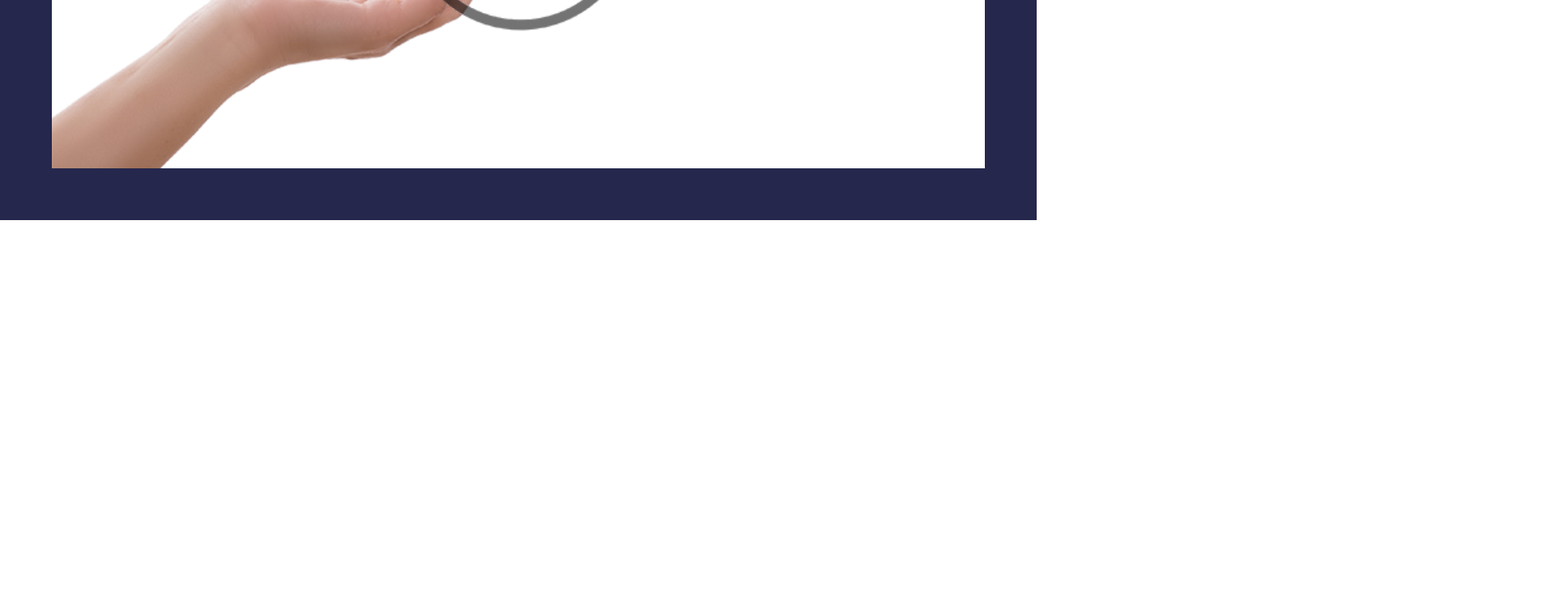
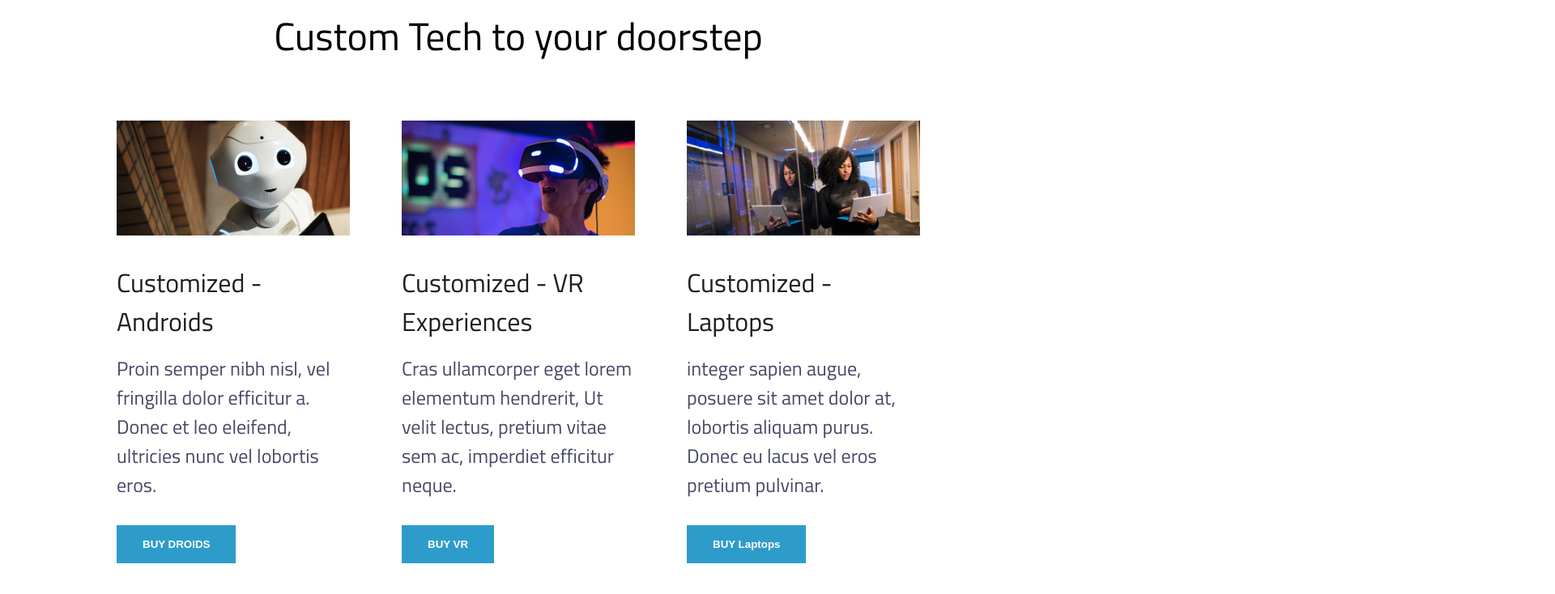
Before and after one commit to zeyadomran/SENG513-A1, a plain HTML site: page index.html in a window 1280 px wide. Shown: the part 1840-2574 px from the top of the page at 81% size, 1920 px wide, since content can reach past the window. Before the commit the page ends 2112 px from the top, so only its background shows below. Drawn offline with Linux system fonts and the light colour scheme.

Commit message:
chore: finish section

```diff
--- a/index.html
+++ b/index.html
@@ -29,8 +29,8 @@
 			<div class="hero-content">
 				<h2 class="hero-title">Lorem Ipsum dolor sit amet</h2>
 				<p class="hero-body">
-					Aenean vulputate eleifend te llus. leo ligula, porttitor eu, consequat
-					vitae eleifend ac, enim.
+					Aenean vulputate eleifend te llus. leo ligula, porttitor eu, co
+					nsequat vitae, eleifend ac, enim.
 				</p>
 			</div>
 			<picture class="hero-image">
@@ -59,5 +59,55 @@
 		<section class="video">
 			<img class="video-player" src="assets/video_placeholder.png" />
 		</section>
+		<section class="products">
+			<h3>Custom Tech to your doorstep</h3>
+			<div class="cards">
+				<div class="card">
+					<div class="card-img-container">
+						<img src="assets/custom_tech_1_image_large.png" />
+					</div>
+					<div class="card-body">
+						<p class="card-title">Customized - Androids</p>
+						<p class="card-description">
+							Proin semper nibh nisl, vel fringilla dolor efficitur a. Donec et
+							leo eleifend, ultricies nunc vel lobortis eros.
+						</p>
+					</div>
+					<div class="card-footer">
+						<button class="btn">BUY DROIDS</button>
+					</div>
+				</div>
+				<div class="card">
+					<div class="card-img-container">
+						<img src="assets/custom_tech_2_image_large.png" />
+					</div>
+					<div class="card-body">
+						<p class="card-title">Customized - VR Experiences</p>
+						<p class="card-description">
+							Cras ullamcorper eget lorem elementum hendrerit, Ut velit lectus,
+							pretium vitae sem ac, imperdiet efficitur neque.
+						</p>
+					</div>
+					<div class="card-footer">
+						<button class="btn">BUY VR</button>
+					</div>
+				</div>
+				<div class="card">
+					<div class="card-img-container">
+						<img src="assets/custom_tech_3_image_large.png" />
+					</div>
+					<div class="card-body">
+						<p class="card-title">Customized - Laptops</p>
+						<p class="card-description">
+							integer sapien augue, posuere sit amet dolor at, lobortis aliquam
+							purus. Donec eu lacus vel eros pretium pulvinar.
+						</p>
+					</div>
+					<div class="card-footer">
+						<button class="btn">BUY Laptops</button>
+					</div>
+				</div>
+			</div>
+		</section>
 	</body>
 </html>
--- a/index.scss
+++ b/index.scss
@@ -172,6 +172,7 @@ body {
 		h1 {
 			font-size: 2rem;
 			font-weight: 200;
+			letter-spacing: -2px;
 		}
 		p {
 			font-weight: 500;
@@ -186,16 +187,23 @@ body {
 
 .hero {
 	position: relative;
-	padding-bottom: 8rem;
-	&-image {
-		width: 100vw;
+	width: 100%;
+	&-image img {
+		width: 100%;
+	}
+	&-content {
+		color: var(--white);
 		position: absolute;
 		top: 0;
 		left: 0;
-	}
-	&-content {
 		color: var(--white);
-		position: relative;
+		padding: 10rem 8rem;
+		z-index: 900;
+		width: 27rem;
+		display: flex;
+		flex-direction: column;
+		gap: 2rem;
+		font-weight: 500;
 		padding: 10rem 8rem;
 		z-index: 900;
 		width: 27rem;
@@ -231,7 +239,7 @@ body {
 	flex-direction: column;
 	justify-content: space-between;
 	align-items: start;
-	padding: 8rem;
+	padding: 4rem 8rem;
 	gap: 2rem;
 	&-title {
 		color: var(--black);
@@ -256,3 +264,57 @@ body {
 		cursor: pointer;
 	}
 }
+
+.products {
+	display: flex;
+	gap: 4rem;
+	justify-content: space-between;
+	align-items: center;
+	flex-direction: column;
+	padding: 4rem 8rem;
+	& > h3 {
+		font-size: 3rem;
+		font-weight: 500;
+	}
+}
+
+.cards {
+	display: flex;
+	gap: 2rem;
+	justify-content: space-between;
+	align-items: start;
+}
+
+.card {
+	display: flex;
+	flex-direction: column;
+	justify-content: space-between;
+	align-items: start;
+	gap: 2rem;
+	padding: 1rem;
+	max-width: 33%;
+	width: 33%;
+
+	&-img-container {
+		& > img {
+			width: 100%;
+		}
+	}
+
+	&-body {
+		display: flex;
+		flex-direction: column;
+		gap: 1rem;
+		justify-content: space-between;
+		align-items: start;
+	}
+	&-title {
+		color: var(--black);
+		font-size: 2rem;
+	}
+	&-body {
+		color: var(--dusty-navy);
+		font-size: 1.5rem;
+		line-height: 1.5;
+	}
+}
```
Also changed, not shown: assets/Practicum - Desktop - Mockup.jpg, index.css, 1 other file.
